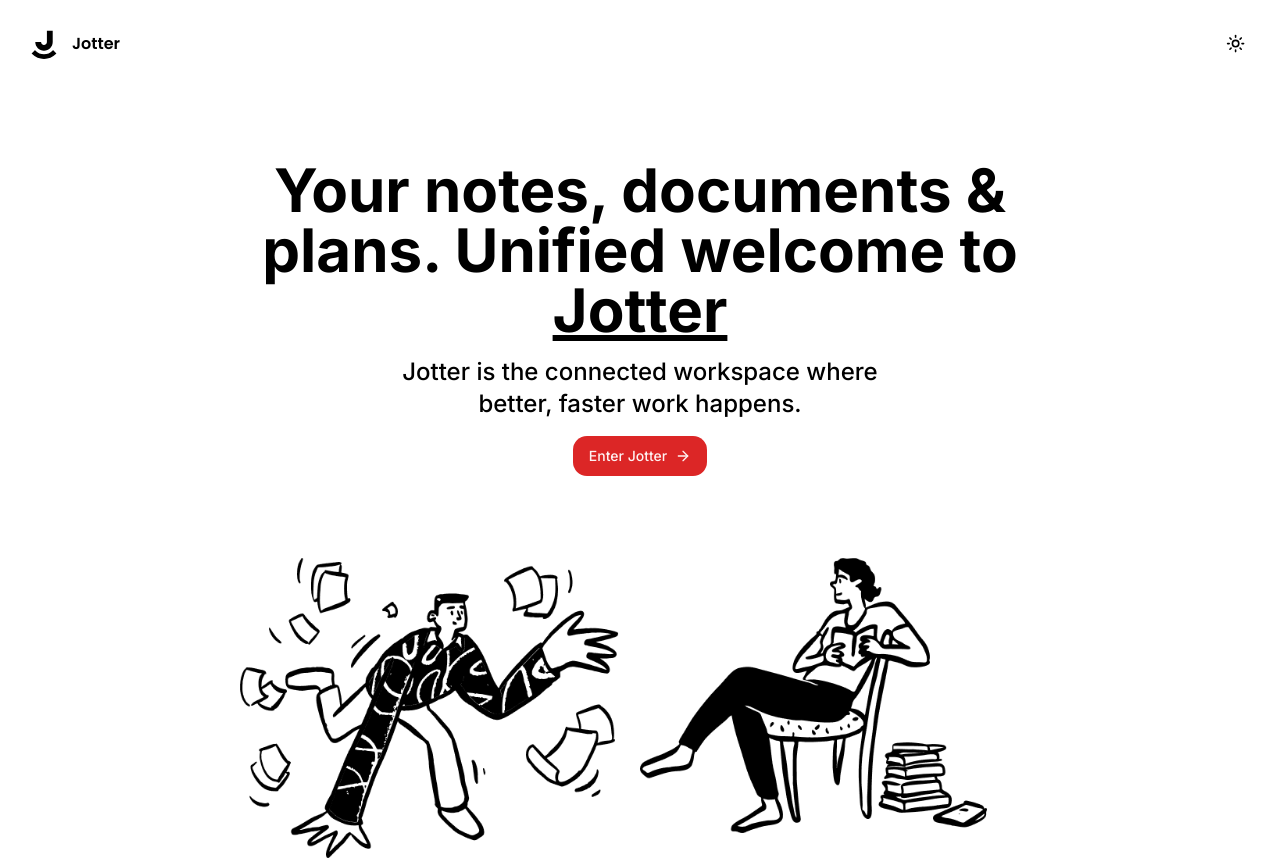
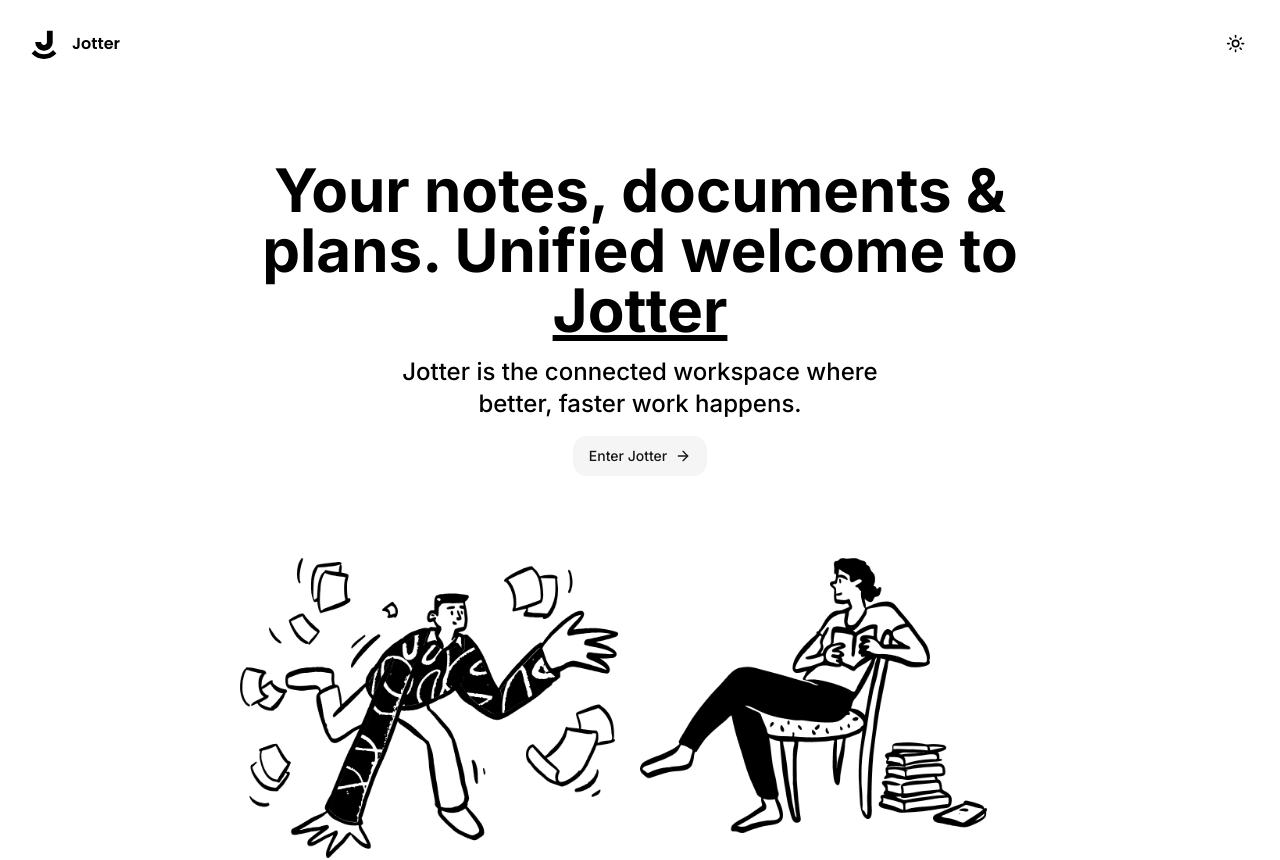
Before and after one commit to gonzalojparra/jotter, a Next.js app: page / in a window 1280 px wide. Shown: the top 860 px of the page. Built offline with nearby package versions, Linux system fonts and the light colour scheme.

Commit message:
feat(landing): update button

```diff
--- a/src/app/(marketing)/_components/heading.tsx
+++ b/src/app/(marketing)/_components/heading.tsx
@@ -11,7 +11,7 @@ export default function Heading() {
       <h3 className='text-base sm:text-xl md:text-2xl font-medium'>
         Jotter is the connected workspace where <br/> better, faster work happens.
       </h3>
-      <Button>
+      <Button variant='secondary'>
         Enter Jotter
         <ArrowRight className='h-4 w-4 ml-2' />
       </Button>
```
